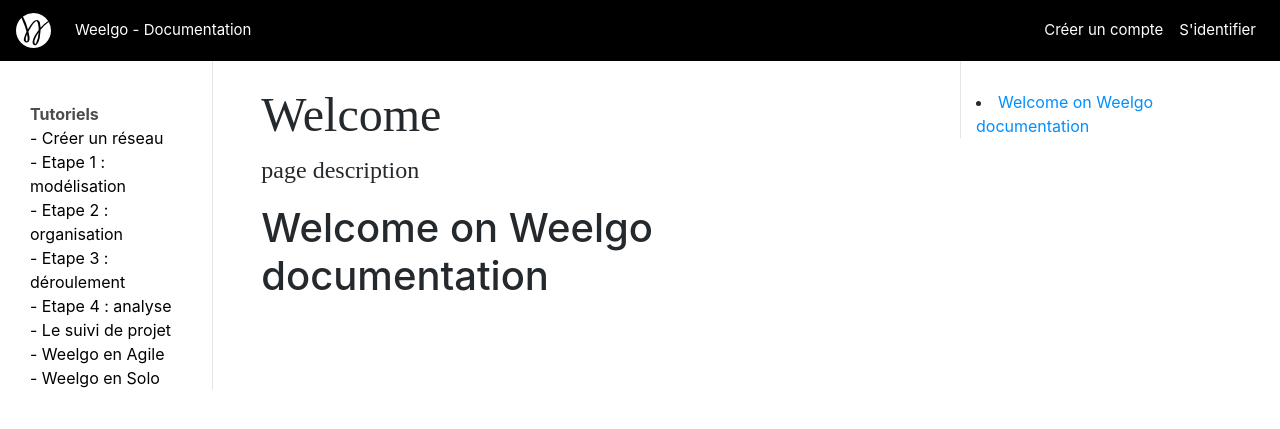
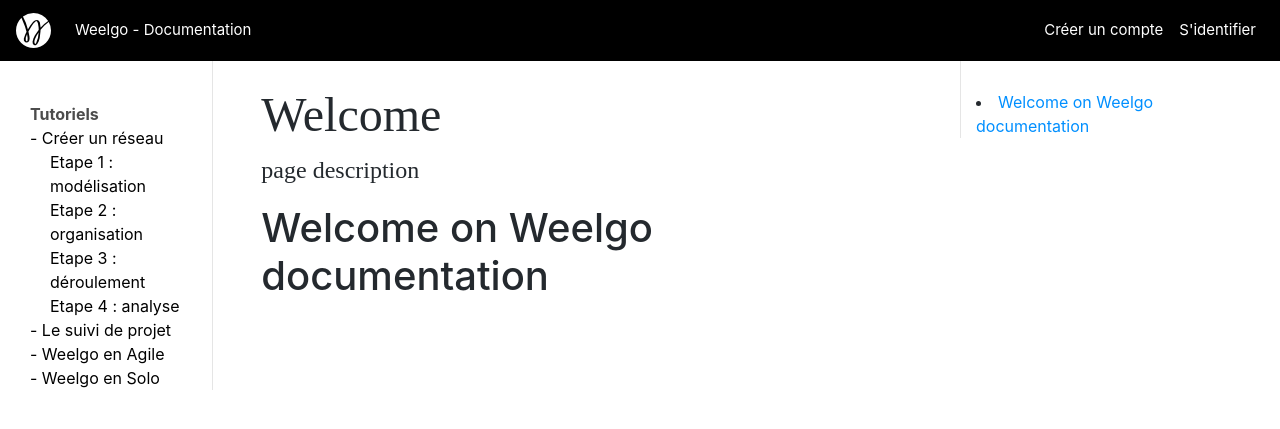
Before and after one commit to Weelgo/weelgo.github.io, a Jekyll site: the page built from index.md, in a window 1280 px wide. Shown: the top 429 px of the page. Built offline with Jekyll 4.4.1, drawn with Linux system fonts in a browser that asks for light colours.

Commit message:
amélioration doc

```diff
--- a/_layouts/docs_fr.html
+++ b/_layouts/docs_fr.html
@@ -68,7 +68,7 @@
 			  			<a class="sideBarLv2" href="{{ site.baseurl }}/fr/{{ lev1.path }}/{{ lev2.path }}">{{ lev2.name }}</a>
 			  		</div>
 				  		{% for lev3 in lev2.sub %}
-				  		<div style="padding-left: 0px;">
+				  		<div style="padding-left: 20px;">
 				  			<a class="sideBarLv2" href="{{ site.baseurl }}/fr/{{ lev1.path }}/{{ lev3.path }}">{{ lev3.name }}</a>
 				  		</div>
 				  		{% endfor %}
```
Also changed, not shown: _data/sitemap_fr.json (+5 -5 lines).
